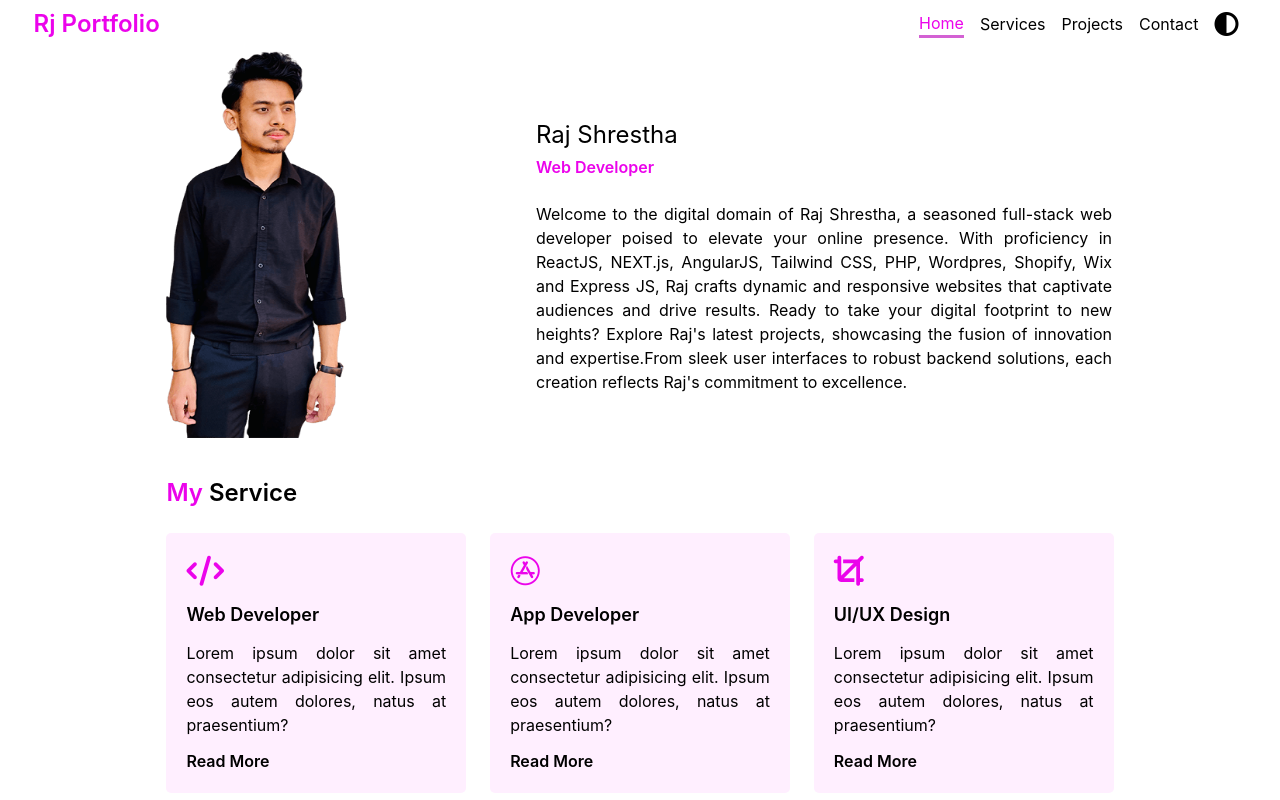
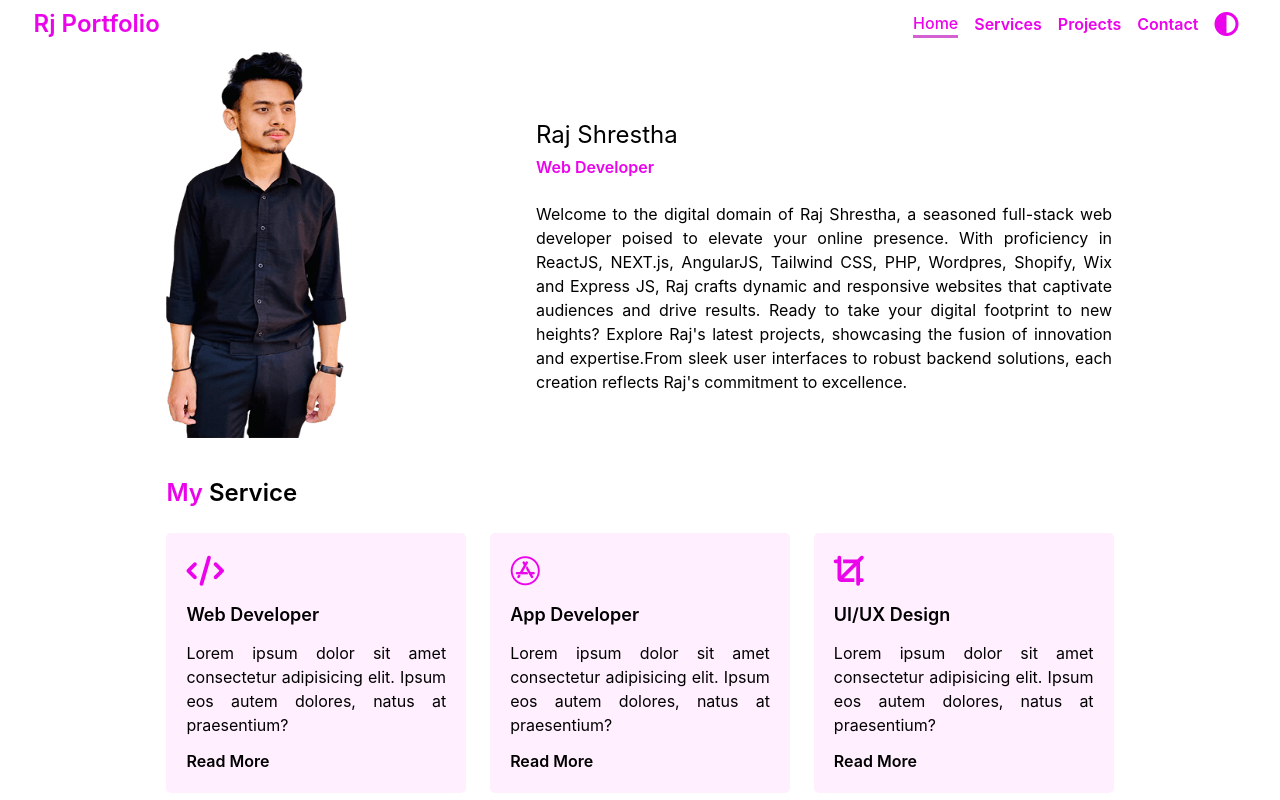
Before and after one commit to Raj-Stha/Rj-Portfolio, a React (Create React App) app: page / in a window 1280 px wide. Shown: the top 800 px of the page. Built offline with nearby package versions, Linux system fonts and the light colour scheme.

Commit message:
Changes Color

```diff
--- a/src/App.css
+++ b/src/App.css
@@ -92,7 +92,7 @@
 
 .active {
   color: rgb(235, 3, 235);
-  font-weight: 400;
+  font-weight: 500;
   border-bottom: 3px solid rgb(211, 97, 211);
 }
 
--- a/src/App.js
+++ b/src/App.js
@@ -4,7 +4,7 @@ import RootLayout from "./components/RootLayout";
 import { Route, Routes } from "react-router";
 import PageNotFound from "./pages/PageNotFound";
 import { useEffect } from "react";
-import { Analytics } from "@vercel/analytics/react";
+// import { Analytics } from "@vercel/analytics/react";
 
 import { ToastContainer } from "react-toastify";
 import "react-toastify/dist/ReactToastify.css";
@@ -28,7 +28,7 @@ function App() {
         position="top-right"
         className=" toast"
       />
-      <Analytics />
+      {/* <Analytics /> */}
     </>
   );
 }
--- a/src/components/Header.js
+++ b/src/components/Header.js
@@ -73,7 +73,7 @@ const Header = () => {
           </div>
 
           <div
-            className="right flex items-center space-x-4 px-4 navlink m-sm:hidden"
+            className="right flex items-center space-x-4 px-4 navlink m-sm:hidden primary-color font-semibold"
             id="navlink"
           >
             <Link
```
